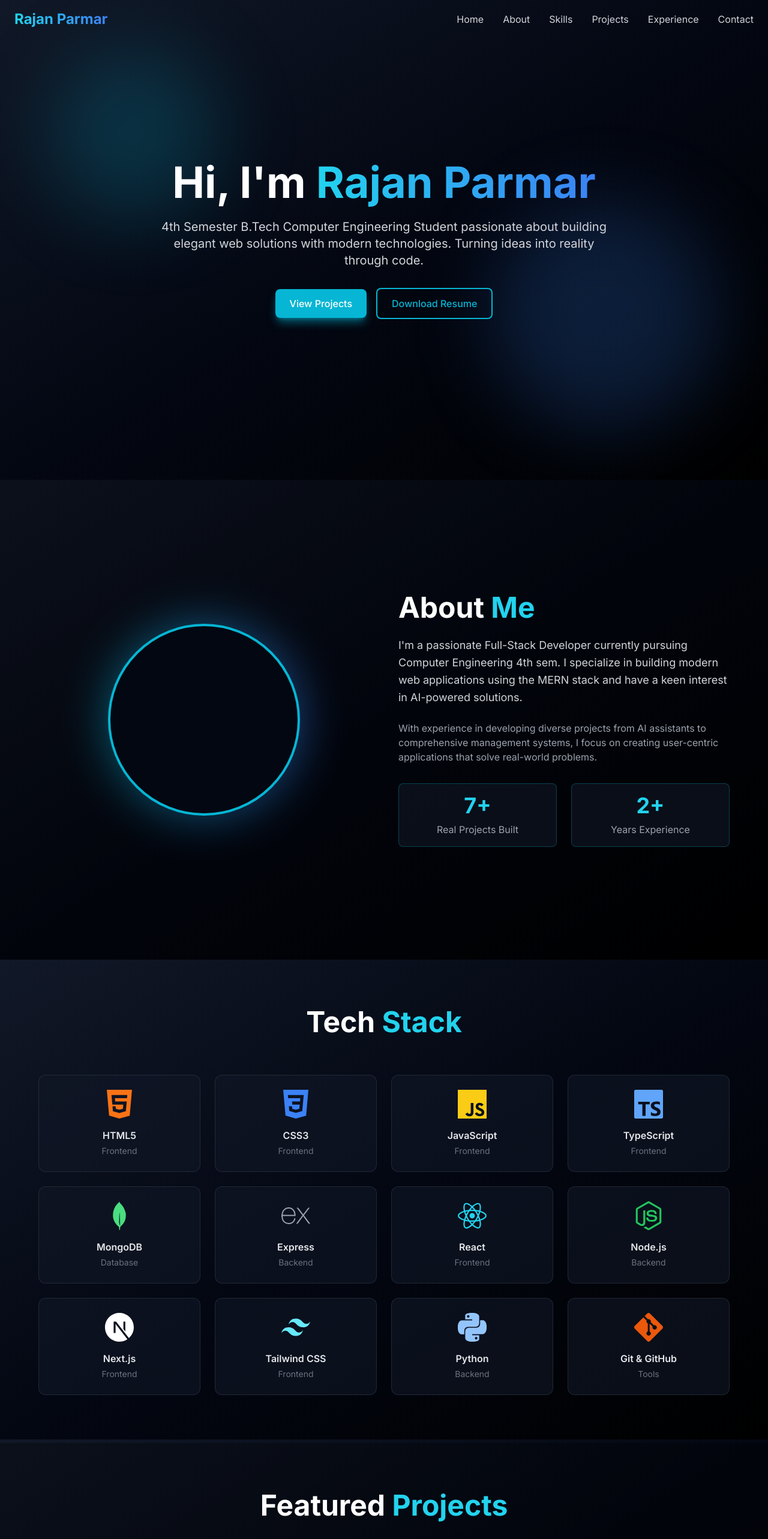
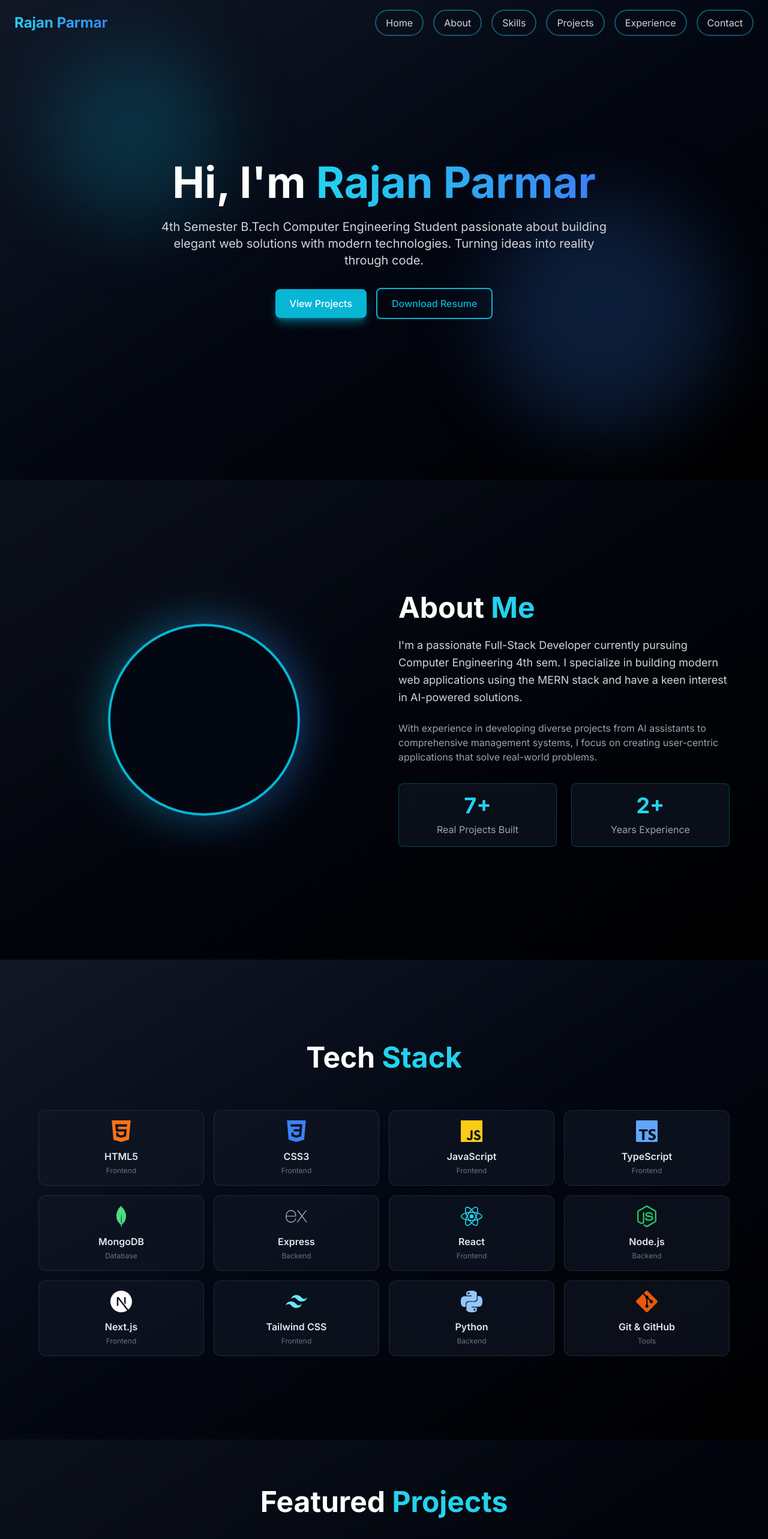
Before and after one commit to rajan-parmar-23102006/rajanparmar, a Next.js app in the folder rajan-portfolio/: page / in a window 1280 px wide. Shown: the top 2566 px of the page at 60% size. Built offline with nearby package versions, Linux system fonts and the light colour scheme.

Commit message:
responsiveness fix

```diff
--- a/rajan-portfolio/components/Navbar.tsx
+++ b/rajan-portfolio/components/Navbar.tsx
@@ -57,12 +57,12 @@ export default function Navbar() {
           </a>
 
           {/* Desktop Nav Links */}
-          <div className="hidden md:flex space-x-8">
+          <div className="hidden md:flex items-center space-x-4">
             {navLinks.map((link) => (
               <a
                 key={link.name}
                 href={link.href}
-                className="text-gray-300 hover:text-cyan-400 transition-colors duration-300"
+                className="text-gray-300 border-2 border-cyan-400/40 rounded-full px-4 py-2 hover:text-cyan-400 hover:border-cyan-400/80 hover:bg-cyan-400/10 transition-all duration-300"
               >
                 {link.name}
               </a>
@@ -94,12 +94,12 @@ export default function Navbar() {
             {/* Menu Content */}
             <div className="flex flex-col h-full pt-24 px-8">
               {/* Navigation Links */}
-              <nav className="flex-1 space-y-2">
+              <nav className="flex-1 space-y-3">
                 {navLinks.map((link) => (
                   <a
                     key={link.name}
                     href={link.href}
-                    className="block py-4 px-6 text-lg font-medium text-gray-300 hover:text-cyan-400 hover:bg-cyan-400/10 rounded-lg transition-colors border border-transparent hover:border-cyan-400/30"
+                    className="block py-3 px-6 text-lg font-medium text-gray-300 border-2 border-cyan-400/40 rounded-full hover:text-cyan-400 hover:bg-cyan-400/10 hover:border-cyan-400/80 transition-all duration-300"
                     onClick={handleLinkClick}
                   >
                     {link.name}
--- a/rajan-portfolio/components/Skills.tsx
+++ b/rajan-portfolio/components/Skills.tsx
@@ -55,7 +55,7 @@ export default function Skills() {
           Tech <span className="text-cyan-400">Stack</span>
         </motion.h2>
 
-        <div className="grid grid-cols-2 md:grid-cols-3 lg:grid-cols-4 gap-6">
+        <div className="grid grid-cols-2 md:grid-cols-3 lg:grid-cols-4 gap-3 lg:gap-4">
           {skills.map((skill, index) => {
             const Icon = iconMap[skill.name];
             const color = colorMap[skill.name];
@@ -68,12 +68,12 @@ export default function Skills() {
                 viewport={{ once: true }}
                 transition={{ delay: index * 0.05 }}
               >
-                <Card className="text-center group cursor-pointer">
+                <Card className="text-center group cursor-pointer p-3 sm:p-4">
                   {Icon && (
-                    <Icon className={`text-5xl mx-auto mb-4 ${color} group-hover:scale-110 transition-transform duration-300`} />
+                    <Icon className={`text-3xl sm:text-4xl mx-auto mb-3 ${color} group-hover:scale-110 transition-transform duration-300`} />
                   )}
-                  <h3 className="font-semibold text-gray-200">{skill.name}</h3>
-                  <p className="text-sm text-gray-500 mt-1">{skill.category}</p>
+                  <h3 className="font-semibold text-gray-200 text-sm sm:text-base">{skill.name}</h3>
+                  <p className="text-[11px] sm:text-xs text-gray-500 mt-1">{skill.category}</p>
                 </Card>
               </motion.div>
             );
```
